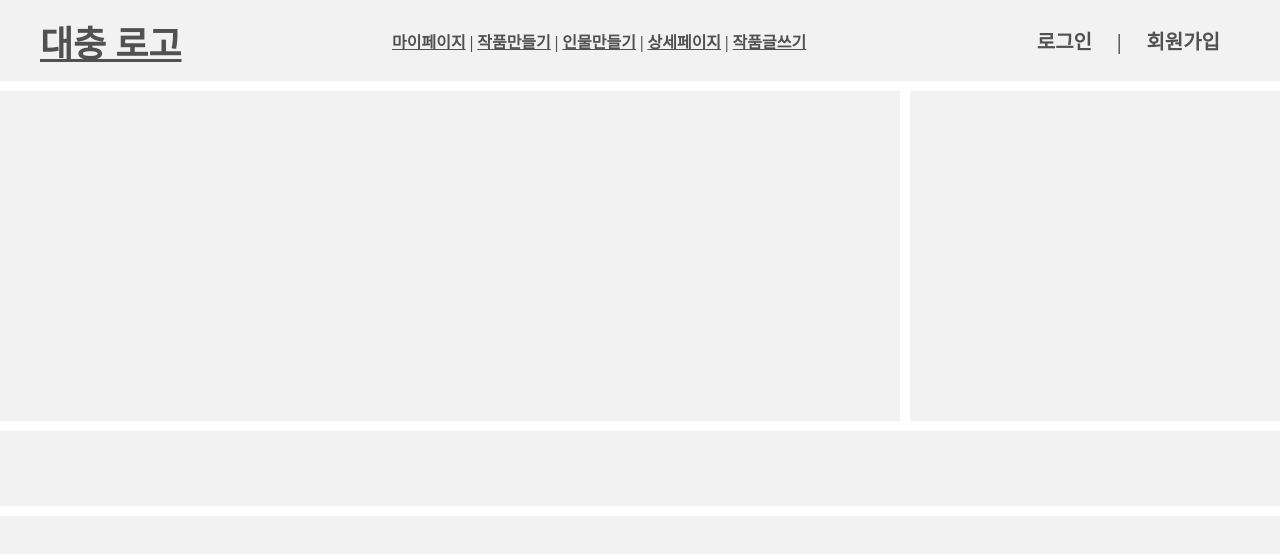
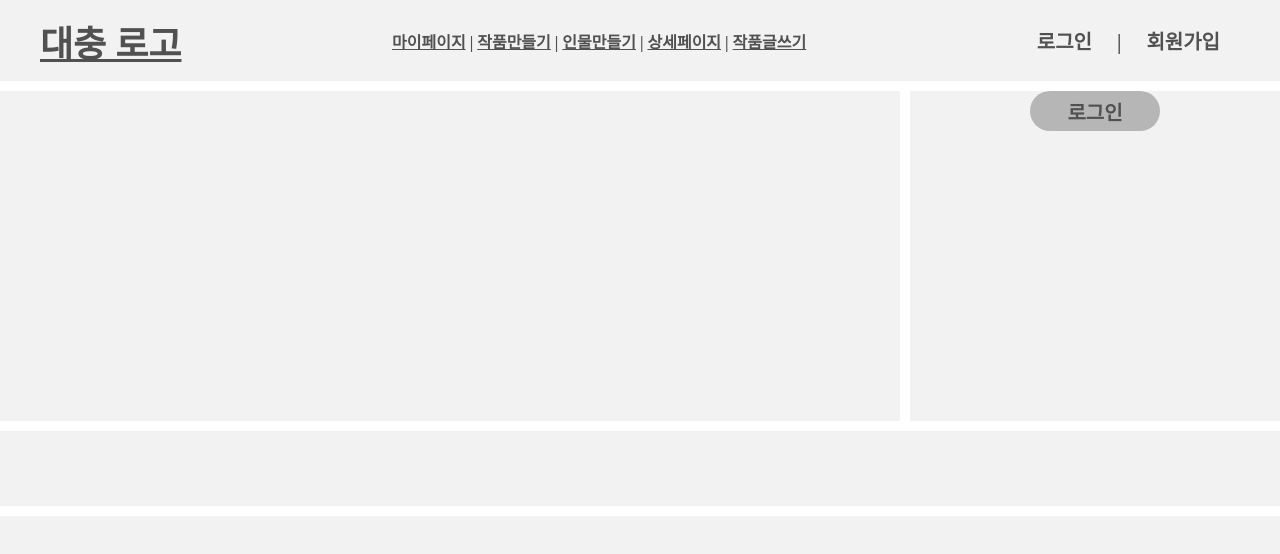
Before and after one commit to FoocoJun/Vue-Side-Wriite, a Vue app: page / in a window 1280 px wide. Shown: the top 554 px of the page. Built offline with nearby package versions, Linux system fonts and the light colour scheme.

Commit message:
Improve MainPage and MyPage Layouts by using flex not inline-block

```diff
--- a/src/assets/css/main.css
+++ b/src/assets/css/main.css
@@ -6,6 +6,10 @@
 }
 .cG {
   background-color: #b6b6b6;
+}
+.c {
+  background-color: #757575;
+  color: #f2f2f2;
 }
 .cHelp {
   background-color: #d9d9d9;
--- a/src/components/layouts/AuthFrame.vue
+++ b/src/components/layouts/AuthFrame.vue
@@ -1,11 +1,16 @@
 <template>
-  <div class="Frame cGG m10 mrx sFlex"></div>
+  <div class="Frame cGG m10 mrx">
+    <div class="sFlex-Col">
+      <custom-button size="S" background="cG" text="로그인" />
+    </div>
+  </div>
 </template>
 
 <script>
+import CustomButton from '../purposes/common/CustomButton.vue'
 export default {
   name: 'AuthFrame',
-  components: {},
+  components: { CustomButton },
   data() {
     return {
       sampleData: ''
@@ -21,7 +26,6 @@ export default {
 
 <style scoped>
 .Frame {
-  display: inline-block;
   width: 370px;
   height: 330px;
 }
--- a/src/components/layouts/PostFrame.vue
+++ b/src/components/layouts/PostFrame.vue
@@ -27,10 +27,7 @@ export default {
 
 <style scoped>
 .Frame {
-  display: block;
   width: 1280px;
   height: 900px;
-  /* 인라인블록 사이 4px간격 쉬운 해소방법 필요 */
-  margin-top: -4px;
 }
 </style>
--- a/src/components/layouts/UserCharacterFrame.vue
+++ b/src/components/layouts/UserCharacterFrame.vue
@@ -24,7 +24,5 @@ export default {
   display: block;
   width: 1280px;
   height: 900px;
-  /* 인라인블록 사이 4px간격 쉬운 해소방법 필요 */
-  margin-top: -4px;
 }
 </style>
--- a/src/components/layouts/WideBannerFrame.vue
+++ b/src/components/layouts/WideBannerFrame.vue
@@ -21,7 +21,6 @@ export default {
 
 <style scoped>
 .Frame {
-  display: inline-block;
   width: 900px;
   height: 330px;
 }
--- a/src/views/MainPageView.vue
+++ b/src/views/MainPageView.vue
@@ -1,7 +1,9 @@
 <template>
   <div>
-    <wide-banner-frame />
-    <auth-frame />
+    <div class="sFlex-Row SpaceB">
+      <wide-banner-frame />
+      <auth-frame />
+    </div>
     <post-frame />
   </div>
 </template>
--- a/src/views/MyPageView.vue
+++ b/src/views/MyPageView.vue
@@ -1,7 +1,9 @@
 <template>
   <div>
-    <user-post-frame />
-    <auth-frame />
+    <div class="sFlex-Row SpaceB">
+      <user-post-frame />
+      <auth-frame />
+    </div>
     <user-character-frame />
   </div>
 </template>
```
